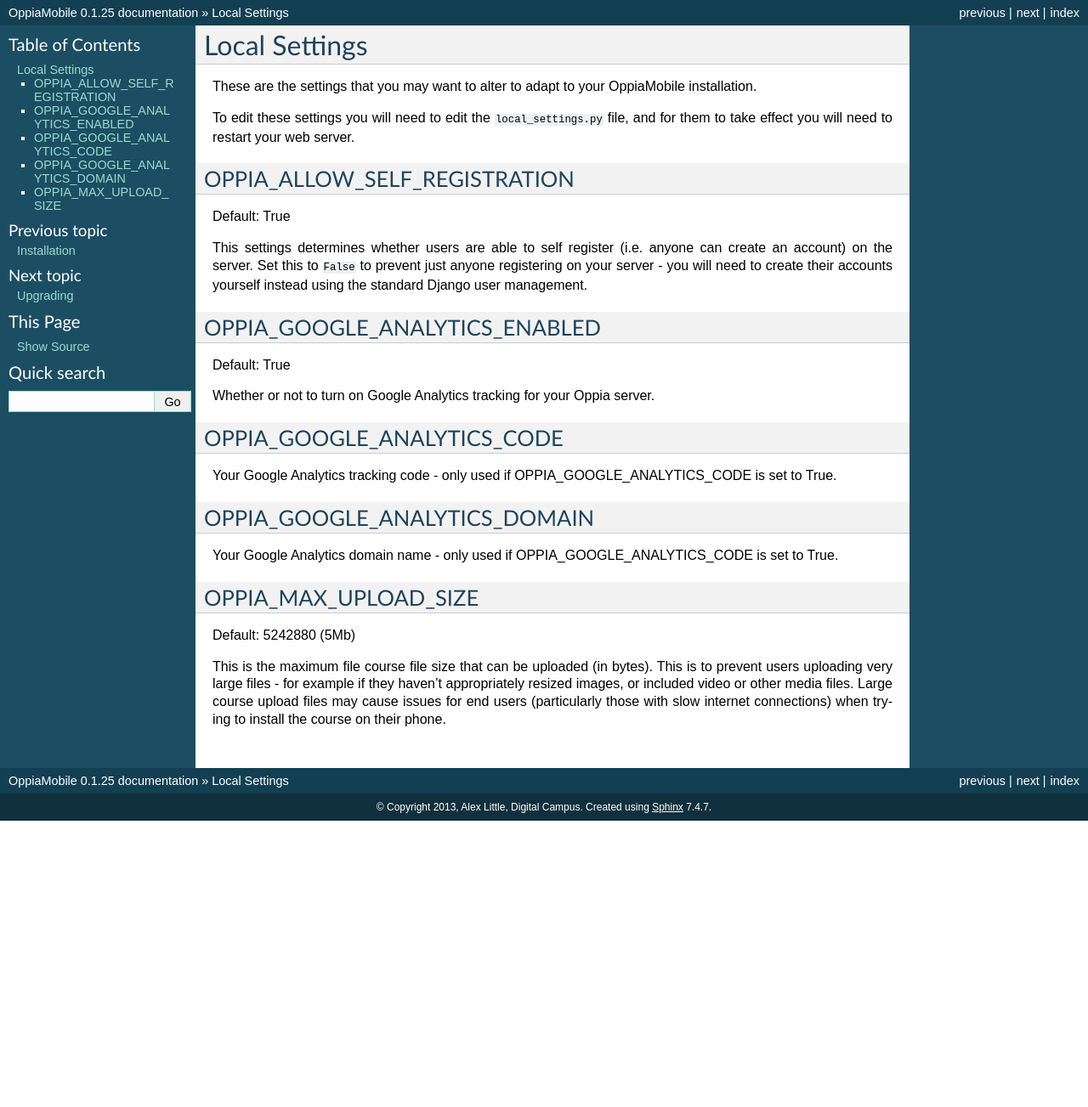
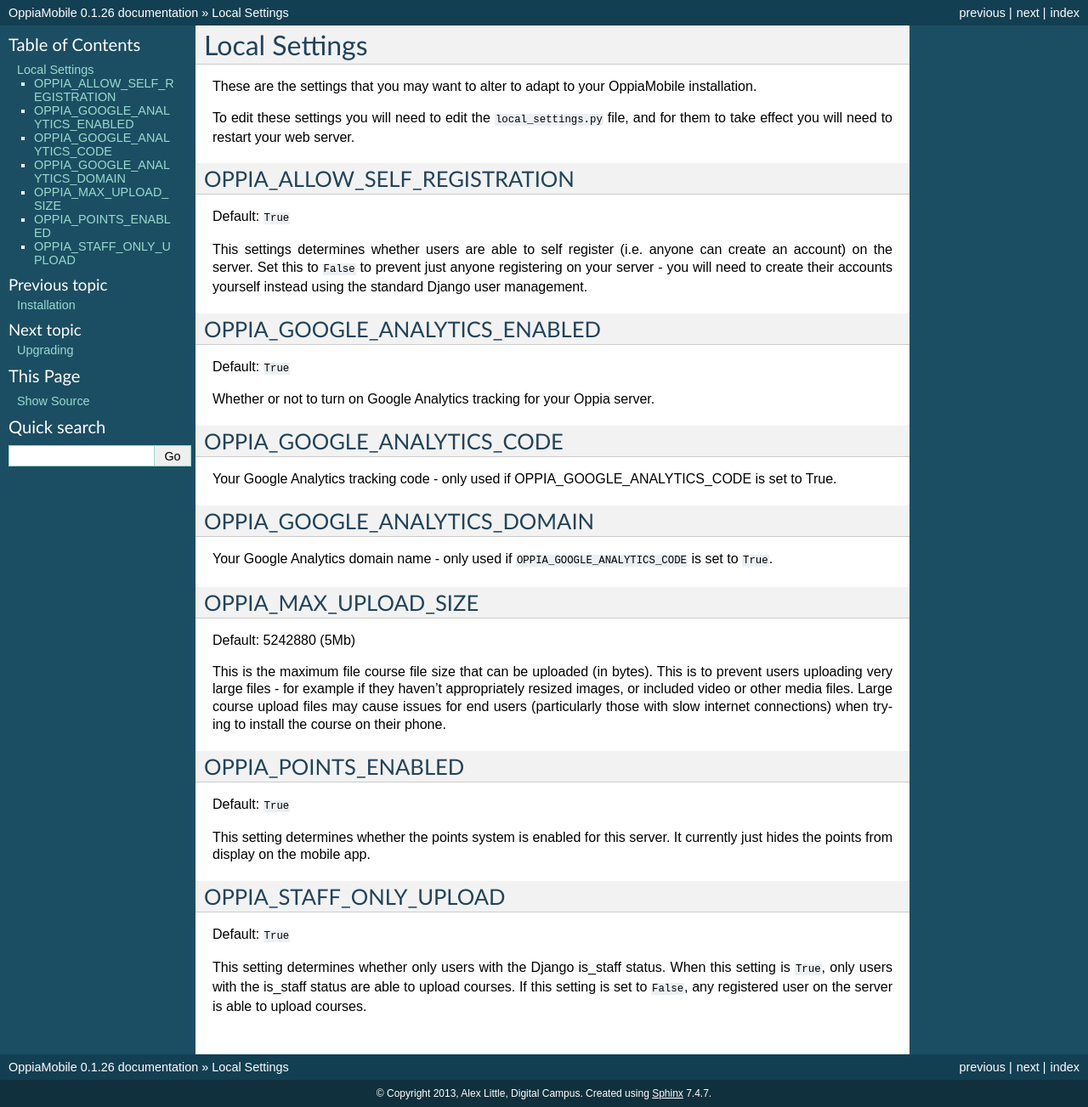
Before and after one commit to DigitalCampus/django-oppia, a Sphinx documentation site: the page built from docs/settings.rst, in a window 1280 px wide. Shown: the whole page at 85% size. Built offline with Sphinx 7.4.7, drawn with Linux system fonts in a browser that asks for light colours; the version number is read from the project's files by our own code; before the commit the page ends 966 px from its top, so only the background shows below that.

```diff
--- a/docs/conf.py
+++ b/docs/conf.py
@@ -56,9 +56,9 @@
 # built documents.
 #
 # The short X.Y version.
-version = '0.1.25'
+version = '0.1.26'
 # The full version, including alpha/beta/rc tags.
-release = '0.1.25'
+release = '0.1.26'
 
 # The language for content autogenerated by Sphinx. Refer to documentation
 # for a list of supported languages.
--- a/docs/settings.rst
+++ b/docs/settings.rst
@@ -11,7 +11,7 @@
 OPPIA_ALLOW_SELF_REGISTRATION
 -----------------------------
 
-Default: True
+Default: ``True``
 
 This settings determines whether users are able to self register (i.e. anyone
 can create an account) on the server. Set this to ``False`` to prevent just
@@ -21,7 +21,7 @@
 OPPIA_GOOGLE_ANALYTICS_ENABLED
 ------------------------------
 
-Default: True
+Default: ``True``
 
 Whether or not to turn on Google Analytics tracking for your Oppia server.
 
@@ -34,8 +34,8 @@
 OPPIA_GOOGLE_ANALYTICS_DOMAIN
 -----------------------------
 
-Your Google Analytics domain name - only used if OPPIA_GOOGLE_ANALYTICS_CODE is
-set to True.
+Your Google Analytics domain name - only used if ``OPPIA_GOOGLE_ANALYTICS_CODE`` is
+set to ``True``.
 
 
 OPPIA_MAX_UPLOAD_SIZE
@@ -48,3 +48,22 @@
 appropriately resized images, or included video or other media files. Large
 course upload files may cause issues for end users (particularly those with slow
 internet connections) when trying to install the course on their phone.
+
+
+OPPIA_POINTS_ENABLED
+-----------------------
+
+Default: ``True``
+
+This setting determines whether the points system is enabled for this server. It
+currently just hides the points from display on the mobile app.
+
+OPPIA_STAFF_ONLY_UPLOAD
+-----------------------
+
+Default: ``True``
+
+This setting determines whether only users with the Django is_staff status. When
+this setting is ``True``, only users with the is_staff status are able to upload
+courses. If this setting is set to ``False``, any registered user on the server
+is able to upload courses.
```
Also changed, not shown: docs/changelog.rst (+8 -0 lines), 2 other files.
